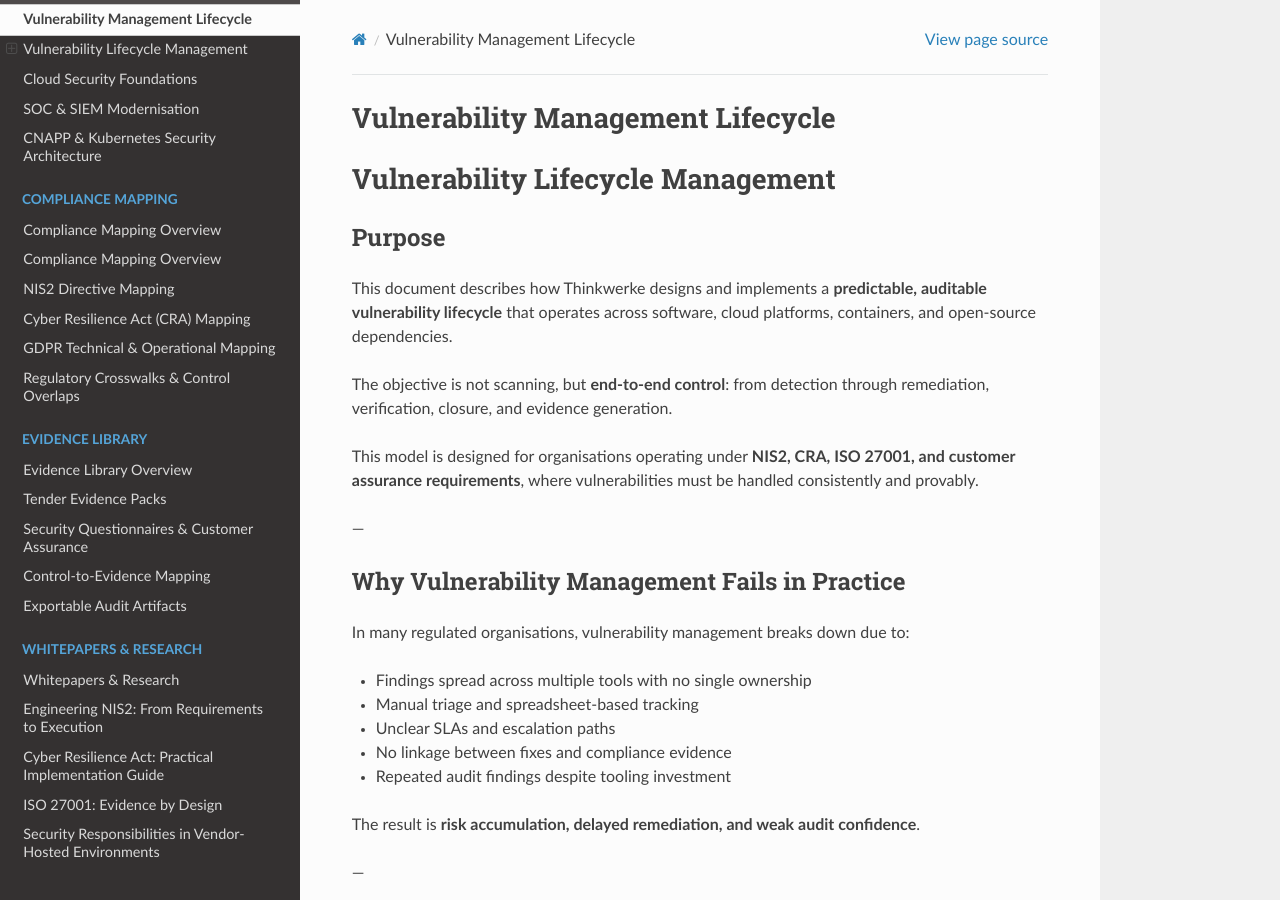
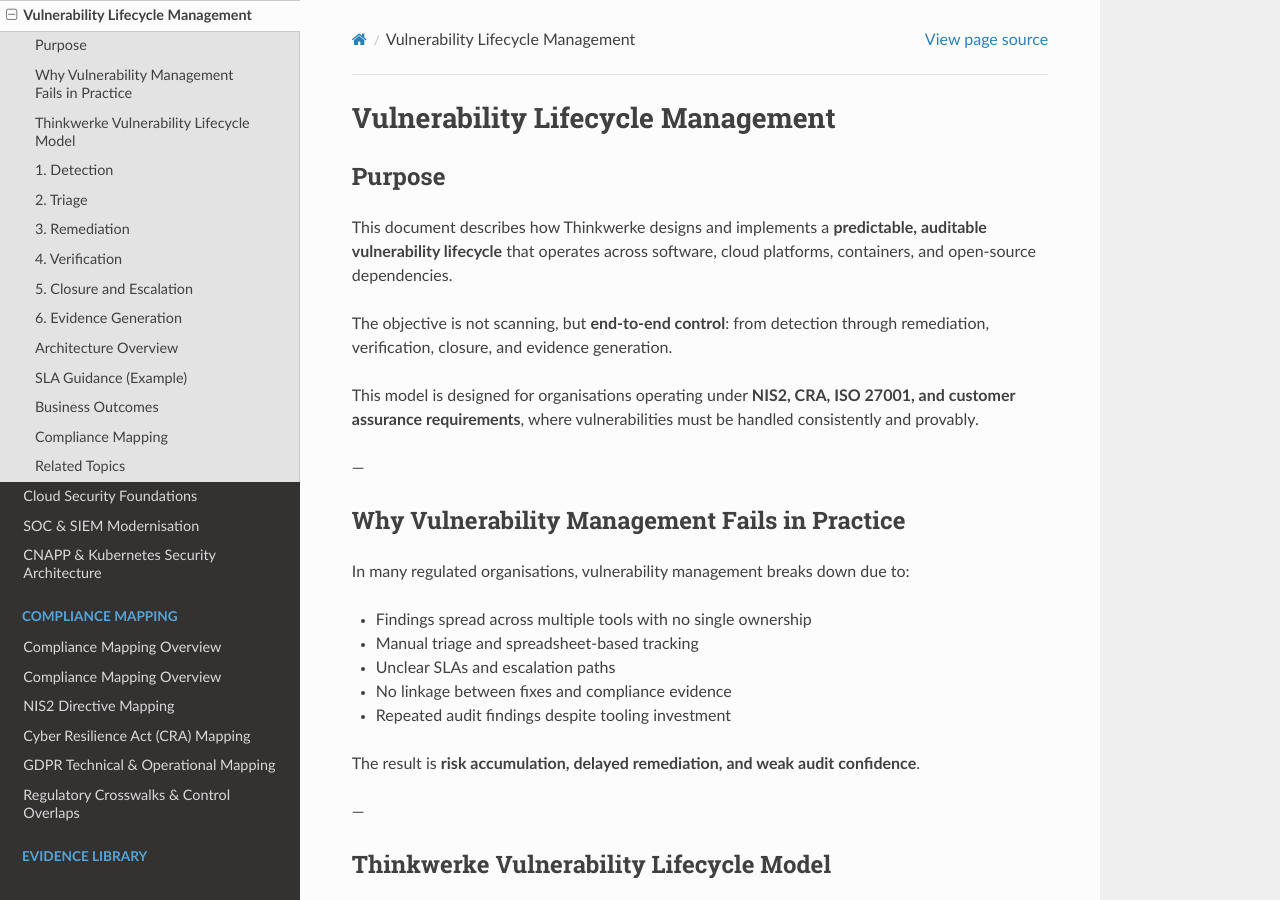
Before and after one commit to Mynkskhr/docs.thinkwerke, a Sphinx documentation site: the page built from docs/source/solutions/vulnerability-lifecycle.rst, in a window 1280 px wide and 900 px high. Built offline with Sphinx 7.4.7 and the Read the Docs theme 3.1.0, drawn with Linux system fonts in a browser that asks for light colours.

Commit message:
Update vulnerability-lifecycle.rst

```diff
--- a/docs/source/solutions/vulnerability-lifecycle.rst
+++ b/docs/source/solutions/vulnerability-lifecycle.rst
@@ -1,7 +1,5 @@
-Vulnerability Management Lifecycle
+Vulnerability Lifecycle Management
 ==================================
-Vulnerability Lifecycle Management
-=================================
 
 Purpose
 -------
```
